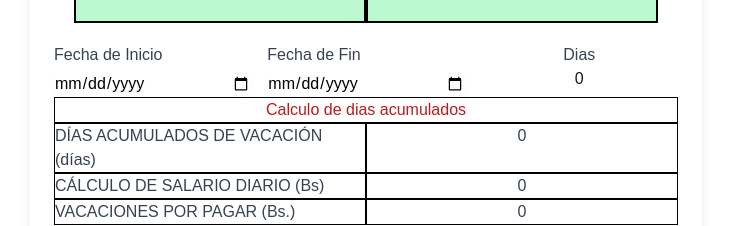
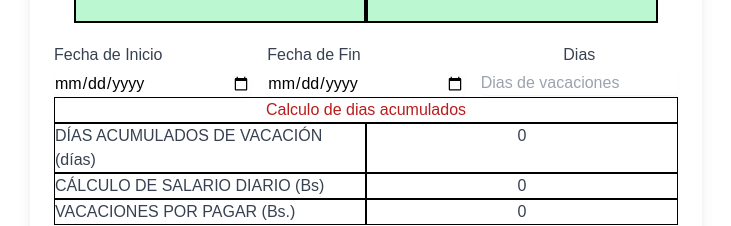
Before and after one commit to andre00bejarano00vaca/finiquito, a Next.js app: page / in a window 1280 px wide. Shown: the part 1663-1889 px from the top of the page, without its empty margins (274-1005 px from the left). Built offline with nearby package versions, Linux system fonts and the light colour scheme.

Commit message:
SOLUCIONAMOS EL PROBLEMA DE FECHAS

```diff
--- a/src/components/FormularioDatos.jsx
+++ b/src/components/FormularioDatos.jsx
@@ -41,9 +41,9 @@
   });
 
   const [fechaVacaciones,setFechaVacaciones]= useState({
-    inicio:'',
-    final:'',
-    diasTotales:0,
+    inicio: "",
+    final: "",
+    diasTotales: "",
   });
   //aguinaldo
   const [formData2, setFormData2] = useState({ meses: "", dias: "" });
@@ -98,10 +98,12 @@
   };
 
   const handleFechasVacaciones = (e) => {
+    e.prevDefauldValue
     const { name, value } = e.target;
+    console.log(value)
     setFechaVacaciones((prevFormData) => ({
       ...prevFormData,
-      [name]: value ,
+      [name]: value,
     }));
   }
   const handleAguinaldo = (e) => {
@@ -242,7 +244,7 @@
       meses.promedio !== 0
     ) {
       cSalario = Number((meses.promedio / 30).toFixed(2));
-      cDias = Number((fechaVacaciones.diasTotales / (365 / diasVaca)).toFixed(2));
+      cDias = Number((Number(fechaVacaciones.diasTotales) / (365 / diasVaca)).toFixed(2));
       cVacaciones = Number((
         cSalario * cDias
       ).toFixed(2));
@@ -658,7 +660,14 @@
         <div className="block text-center">
           <span className="text-gray-700">Dias</span>
           <div>
-          <span className="text-gray-900">{isNaN(fechaVacaciones.diasTotales) ? 0 : fechaVacaciones.diasTotales}</span>
+          <input
+            name="diasTotales"
+            value={isNaN(fechaVacaciones.diasTotales) ? '' : fechaVacaciones.diasTotales}
+            onChange={handleFechasVacaciones}
+            type="text"
+            placeholder="Dias de vacaciones"
+            className="mt-1 block w-full rounded-md border-gray-300 shadow-sm text-black"
+          />
           </div>
         </div>
       </form>
```
